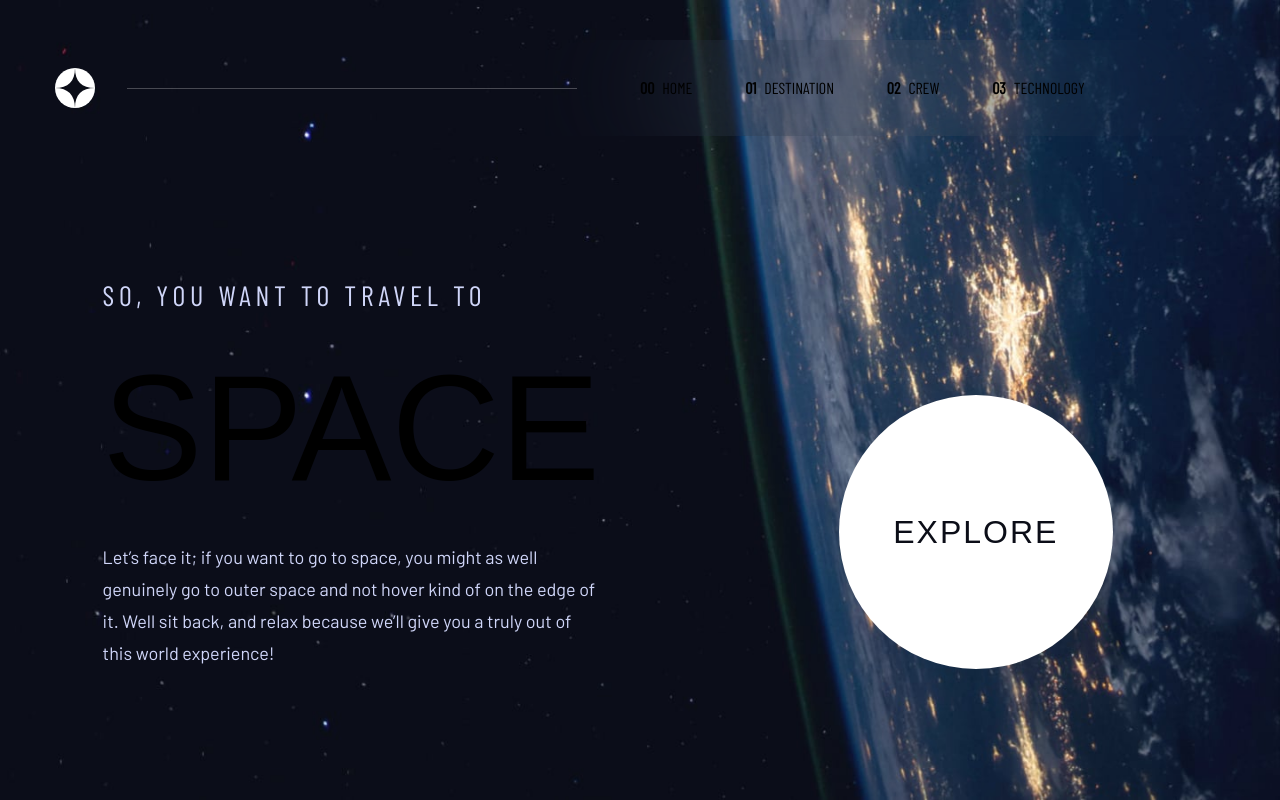
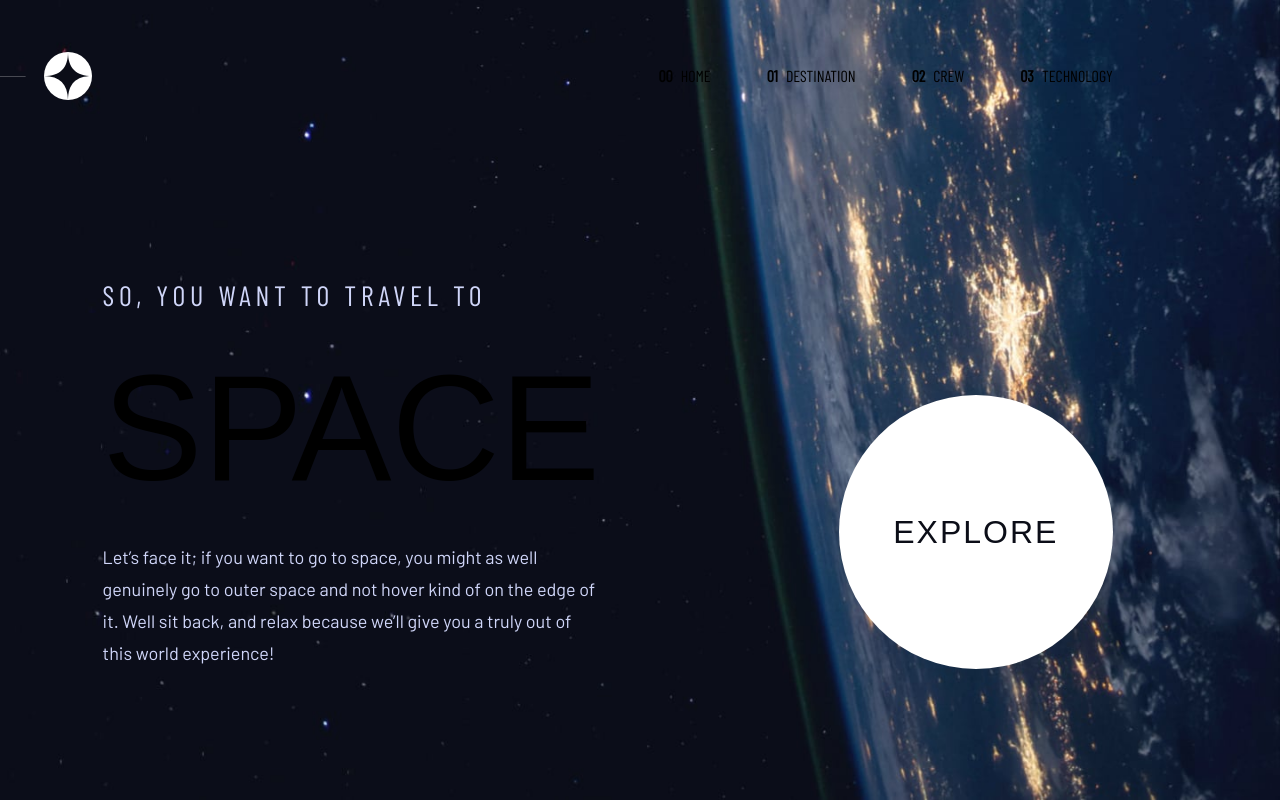
Before and after one commit to jdubcodes/fem-space-tourism, a Next.js app: page / in a window 1280 px wide. Built offline with nearby package versions, Linux system fonts and the light colour scheme; a web font is replaced by a local one.

Commit message:
Update navbar responsiveness

```diff
--- a/src/app/components/Navbar.jsx
+++ b/src/app/components/Navbar.jsx
@@ -4,14 +4,12 @@ import { barlowCondensed } from '../fonts'
 
 export default function Navbar() {
   return (
-    <nav className={`${barlowCondensed.className} pt-10 pl-[55px]`}>
-      <div className='flex items-center justify-between'>
-        <Link href='/' className='z-10 mr-auto'>
+    <nav className={`${barlowCondensed.className} pt-16 px-[10.45rem]`}>
+      <div className='flex items-center justify-end max-w-[69.125rem] mx-auto'>
+        <Link href='/' className='z-10 absolute left-11'>
           <Image src='/shared/logo.svg' alt='Logo' width={48} height={48} />
         </Link>
-        <span className='translate-x-8 bg-white opacity-[0.2515] w-[450px] h-[0.0625rem] z-20 flex-shrink-0'></span>
-        <div className='w-[51.875rem] pl-[7.72rem] pr-[10.45rem] bg-[rgba(255, 255, 255, 0.04)] backdrop-blur-[5.5rem] py-9 z-10'>
-          <ul className='relative -left-7 flex justify-between gap-12 text-lg'>
+        <ul className='flex gap-14 text-lg z-20'>
           <li>
             <Link href='/'>
               <span className='font-bold mr-2'>00</span>HOME
@@ -33,6 +31,8 @@ export default function Navbar() {
             </Link>
           </li>
         </ul>
+        <div className='absolute right-0 nav-bg z-10'>
+          <span className='w-[30vw] h-[0.0625rem] fixed left-0 -translate-x-[28vw] bg-white opacity-[0.2515] z-20'></span>
         </div>
       </div>
     </nav>
```
Lines whose indentation alone changed are shown as unchanged.
